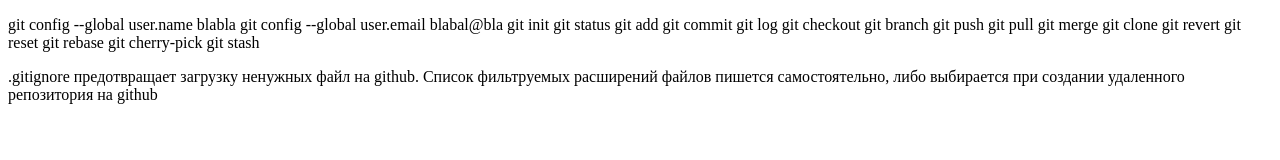
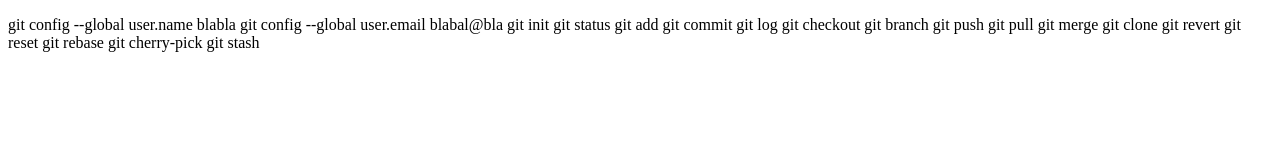
Before and after one commit to mezhetskiy/homework-cursor, a plain HTML site: page index.html in a window 1280 px wide. Drawn offline with Linux system fonts and the light colour scheme.

Commit message:
added index.html

```diff
--- a/index.html
+++ b/index.html
@@ -27,6 +27,5 @@ git rebase
 git cherry-pick
 git stash
 </p>
-<p>.gitignore  предотвращает загрузку ненужных файл на github. Список фильтруемых расширений файлов пишется самостоятельно, либо выбирается при создании удаленного репозитория на github </p>
 </body>
 </html>
```
